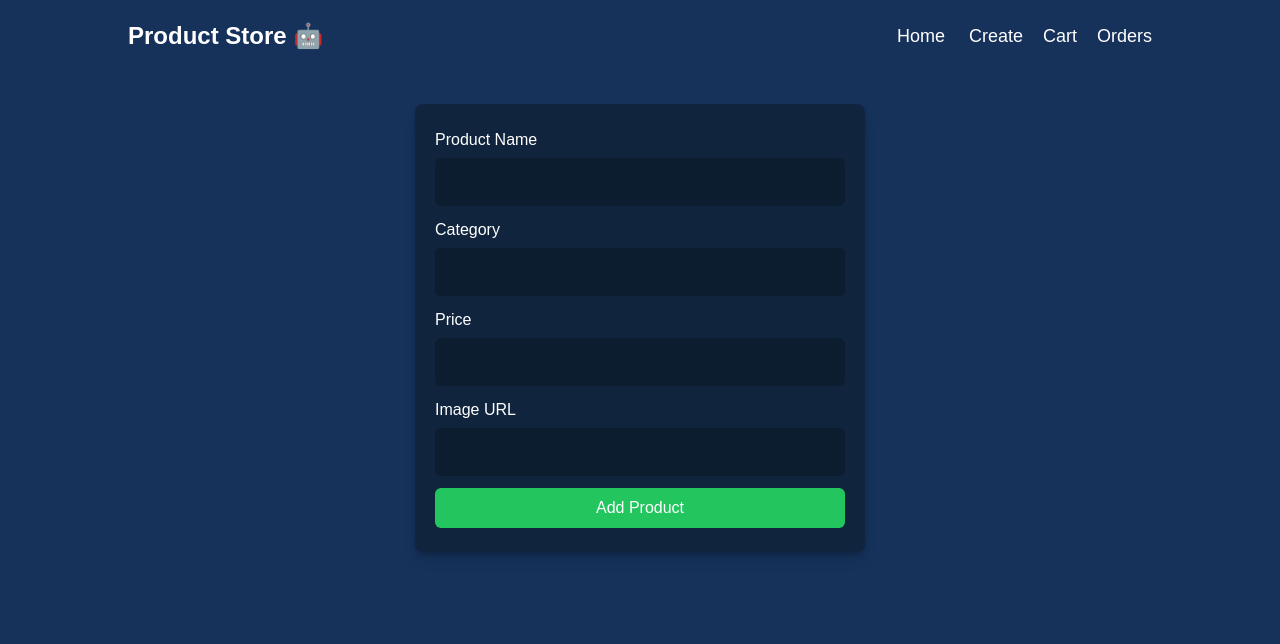
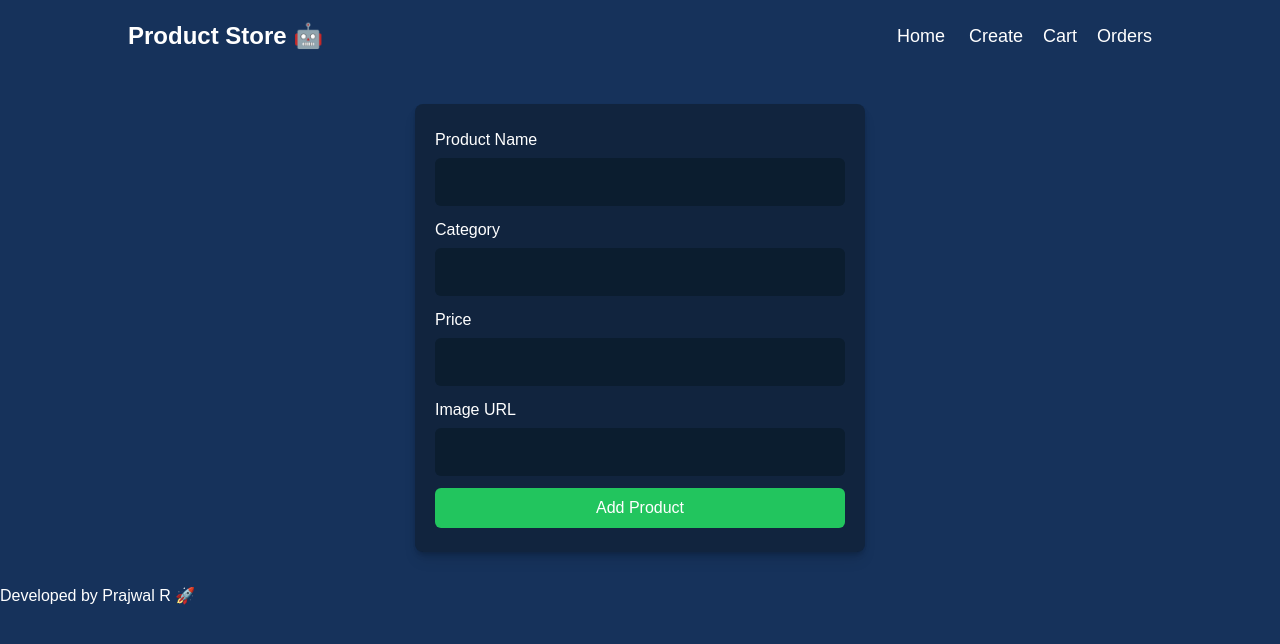
Before and after one commit to rPrajwal18/E-Commerce-store, a React (Vite) app in the folder client/: page /create in a window 1280 px wide. Shown: the top 644 px of the page. Built offline with nearby package versions, Linux system fonts and the light colour scheme.

Commit message:
added footer

```diff
--- a/client/src/App.jsx
+++ b/client/src/App.jsx
@@ -19,6 +19,9 @@ function App() {
           </Routes>
         </div>
       </Router>
+      <footer className="footer">
+                Developed by Prajwal R 🚀
+      </footer>
     </div>
   );
 }
--- a/client/src/components/ProductsCard.jsx
+++ b/client/src/components/ProductsCard.jsx
@@ -42,9 +42,7 @@ function ProductsCard({ product }) {
                     </button>
                 </div>
             </div>
-            <footer className="footer">
-                Developed by Prajwal R 🚀
-            </footer>
+
 
         </div>
     );
```
